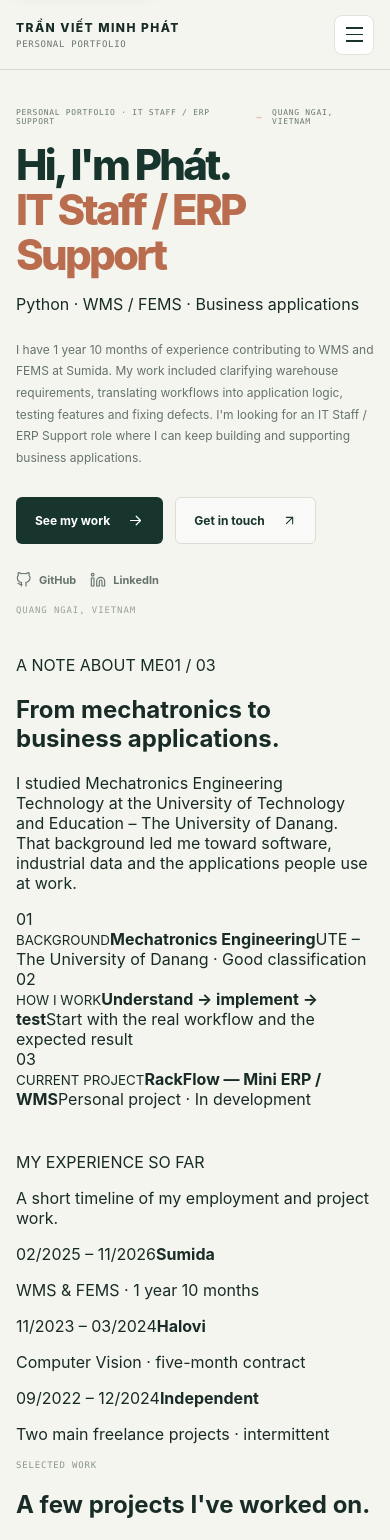
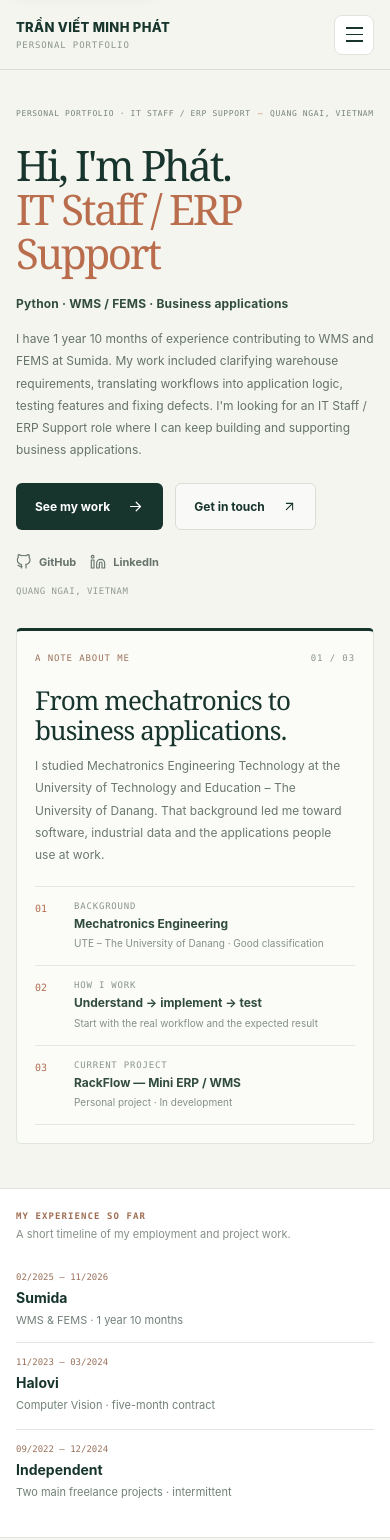
Before and after one commit to 2000minhphat1999/2000minhphat1999, a React (Vite) app in the folder portfolio/: page /#home in a window 390 px wide. Shown: the top 1540 px of the page. Built offline with nearby package versions, Linux system fonts and the light colour scheme.

Commit message:
Style homepage as an editorial personal engineering portfolio

```diff
--- a/portfolio/src/styles.css
+++ b/portfolio/src/styles.css
@@ -213,3 +213,101 @@
  .skills-detail-card{padding:20px}
  .skills-detail-card h3{font-size:20px}
 }
+
+/* Personal homepage — identity first, evidence next */
+.brand{gap:0}
+.brand-name{font-size:13px;font-weight:800;letter-spacing:.025em;line-height:1.25;color:var(--dark)}
+.brand-name small{margin-top:5px;font:9px var(--font-mono);letter-spacing:.1em;color:#8b958d}
+.hero-section{position:relative;overflow:hidden;padding:72px 0 0;background:var(--paper)}
+.hero-container{display:grid;grid-template-columns:minmax(0,1.12fr) minmax(330px,.88fr);gap:58px;align-items:center;padding-bottom:64px}
+.hero-kicker{display:flex;align-items:center;gap:10px;margin-bottom:22px;color:#78857a;font:10px var(--font-mono);letter-spacing:.08em;line-height:1.6}
+.hero-kicker span{color:var(--accent)}
+.hero-copy h1{max-width:680px;margin:0;color:var(--dark);font-family:Georgia,"Times New Roman",serif;font-size:clamp(45px,5.4vw,73px);font-weight:500;line-height:1.03;letter-spacing:-.055em}
+.hero-copy h1 em{color:#b96d4c;font-style:normal}
+.hero-role{margin:19px 0 0;color:#324d40;font-size:14px;font-weight:750;letter-spacing:.015em}
+.hero-intro{max-width:620px;margin:15px 0 0;color:#65736b;font-size:14px;line-height:1.9}
+.hero-actions{display:flex;flex-wrap:wrap;gap:12px;margin-top:26px}
+.hero-socials{display:flex;align-items:center;gap:21px;margin-top:30px}
+.hero-socials a{display:inline-flex;align-items:center;gap:7px;color:#66736c;font-size:11px;font-weight:650}
+.hero-socials a:hover{color:var(--accent)}
+.hero-socials>span{margin-left:auto;color:#929b91;font:9px var(--font-mono);letter-spacing:.055em;text-align:right}
+.personal-note{align-self:stretch;min-width:0;padding:28px 29px 22px;border:1px solid #dfe5dc;border-top:3px solid var(--dark);border-radius:5px;background:#fbfcf8}
+.personal-note-top{display:flex;justify-content:space-between;gap:15px;color:#9a725c;font:9px var(--font-mono);letter-spacing:.1em}
+.personal-note-top span:last-child{color:#89948b}
+.personal-note h2{max-width:410px;margin:27px 0 10px;color:var(--dark);font-family:Georgia,"Times New Roman",serif;font-size:clamp(25px,2.4vw,32px);font-weight:500;line-height:1.13;letter-spacing:-.035em}
+.personal-note-intro{margin:0 0 20px;color:#6b786f;font-size:12px;line-height:1.85}
+.personal-facts{border-top:1px solid #e3e8e1}
+.personal-fact{display:grid;grid-template-columns:27px minmax(0,1fr);gap:12px;padding:14px 0;border-bottom:1px solid #e3e8e1}
+.personal-fact-index{padding-top:2px;color:#b16d50;font:10px var(--font-mono)}
+.personal-fact>div{display:flex;min-width:0;flex-direction:column;gap:4px}
+.personal-fact small{color:#8a958c;font:9px var(--font-mono);letter-spacing:.09em}
+.personal-fact strong{color:#314b3e;font-size:12px;line-height:1.45}
+.personal-fact>div>span{color:#849087;font-size:10px;line-height:1.5}
+.personal-experience-strip{padding:27px 0 30px;border-top:1px solid #dfe5dc;border-bottom:1px solid #dfe5dc;background:#fff}
+.personal-experience-heading{display:flex;align-items:baseline;justify-content:space-between;gap:25px;margin-bottom:18px}
+.personal-experience-heading>span{color:#a06e54;font:9px var(--font-mono);font-weight:700;letter-spacing:.12em}
+.personal-experience-heading>p{margin:0;color:#859087;font-size:11px}
+.personal-experience-list{display:grid;grid-template-columns:repeat(3,minmax(0,1fr))}
+.personal-experience-item{min-width:0;padding:2px 24px 2px 0}
+.personal-experience-item+.personal-experience-item{padding-left:24px;border-left:1px solid #e1e6df}
+.personal-experience-period{display:block;margin-bottom:7px;color:#9a725c;font:9px var(--font-mono);font-variant-numeric:tabular-nums}
+.personal-experience-item strong{display:block;color:var(--dark);font-size:14px;font-weight:750}
+.personal-experience-item p{margin:5px 0 0;color:#718077;font-size:11px;line-height:1.65}
+.home-work-section{padding:78px 0 84px;background:#f7f8f3}
+.home-work-heading{display:grid;grid-template-columns:minmax(0,1.05fr) minmax(260px,.75fr);gap:45px;align-items:end;margin-bottom:28px}
+.home-work-heading h2{max-width:620px;margin:0;color:var(--dark);font-family:Georgia,"Times New Roman",serif;font-size:clamp(29px,3.4vw,42px);font-weight:500;line-height:1.1;letter-spacing:-.045em}
+.home-work-heading>p{max-width:440px;margin:0 0 3px;color:#718077;font-size:12px;line-height:1.85}
+.home-work-grid{display:grid;grid-template-columns:repeat(2,minmax(0,1fr));gap:15px}
+.home-work-grid .project-card{height:100%}
+.home-work-footer{display:flex;justify-content:flex-end;margin-top:10px}
+.home-focus{padding:56px 0 66px;background:var(--paper);border-top:1px solid #e4e9e1}
+.home-focus-inner{display:grid;grid-template-columns:minmax(0,1fr) minmax(250px,.55fr);gap:45px;align-items:center}
+.home-focus-inner h2{max-width:640px;margin:0;color:var(--dark);font-family:Georgia,"Times New Roman",serif;font-size:clamp(25px,2.8vw,36px);font-weight:500;letter-spacing:-.04em;line-height:1.12}
+.home-focus-inner p{max-width:690px;margin:12px 0 0;color:#718076;font-size:12px;line-height:1.9}
+.home-focus-links{display:grid;gap:0}
+.home-focus-links a{display:flex;align-items:center;justify-content:space-between;gap:12px;padding:12px 2px;border-bottom:1px solid #dfe5dc;background:transparent;color:#425b4c;font-size:11px;font-weight:700}
+.home-focus-links a:first-child{border-top:1px solid #dfe5dc}
+.home-focus-links a:hover{color:#b96c4c}
+@media(max-width:1020px){
+  .hero-container{grid-template-columns:minmax(0,1fr) minmax(300px,.85fr);gap:34px}
+  .personal-note{padding:25px 22px 19px}
+  .personal-experience-item{padding-right:17px}
+  .personal-experience-item+.personal-experience-item{padding-left:17px}
+  .home-work-heading{gap:25px}
+}
+@media(max-width:760px){
+  .hero-section{padding-top:48px}
+  .hero-container{grid-template-columns:1fr;gap:32px;padding-bottom:44px}
+  .hero-copy h1{font-size:clamp(43px,9vw,62px)}
+  .hero-intro{max-width:680px;font-size:13px}
+  .personal-note{max-width:720px}
+  .personal-experience-heading{align-items:flex-start;flex-direction:column;gap:6px}
+  .personal-experience-list{grid-template-columns:1fr}
+  .personal-experience-item,.personal-experience-item+.personal-experience-item{padding:14px 0;border-left:0;border-bottom:1px solid #e1e6df}
+  .personal-experience-item:last-child{border-bottom:0}
+  .home-work-section{padding:58px 0 64px}
+  .home-work-heading{grid-template-columns:1fr;gap:13px;margin-bottom:23px}
+  .home-work-heading>p{max-width:650px}
+  .home-work-grid{grid-template-columns:1fr}
+  .home-focus-inner{grid-template-columns:1fr;gap:24px}
+  .home-focus-links{grid-template-columns:repeat(3,minmax(0,1fr));gap:14px}
+  .home-focus-links a,.home-focus-links a:first-child{border-top:0;border-bottom:1px solid #dfe5dc}
+}
+@media(max-width:480px){
+  .hero-section{padding-top:38px}
+  .hero-kicker{align-items:flex-start;gap:7px;font-size:8px}
+  .hero-copy h1{font-size:42px;line-height:1.05}
+  .hero-role{font-size:12px;line-height:1.6}
+  .hero-intro{font-size:12px;line-height:1.85}
+  .hero-actions{margin-top:22px}
+  .hero-socials{gap:14px;flex-wrap:wrap;margin-top:24px}
+  .hero-socials>span{width:100%;margin:2px 0 0;text-align:left}
+  .personal-note{padding:22px 18px 18px}
+  .personal-note h2{margin-top:23px;font-size:26px}
+  .personal-experience-strip{padding:22px 0}
+  .personal-experience-item{padding:13px 0}
+  .home-work-section{padding:49px 0 55px}
+  .home-work-heading h2{font-size:31px}
+  .home-focus{padding:45px 0 52px}
+  .home-focus-links{grid-template-columns:1fr;gap:0}
+}
```
